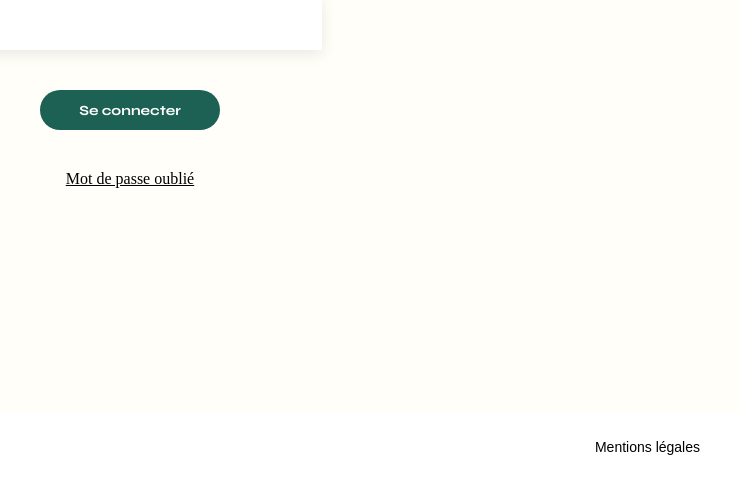
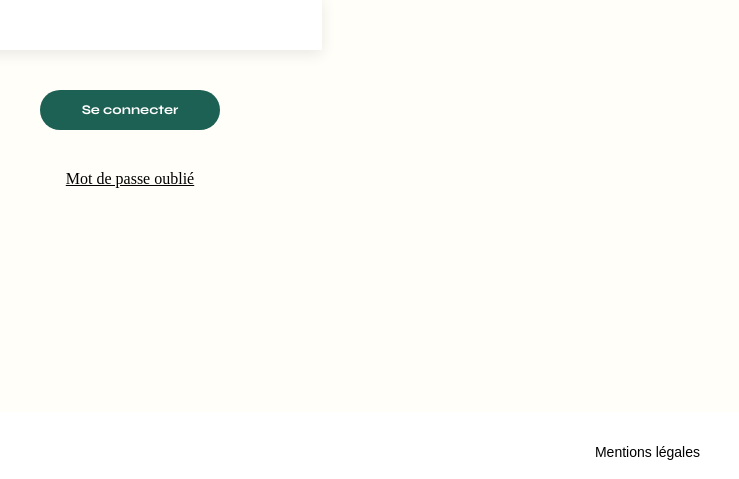
Before and after one commit to Arno37/SB_architecte_front, a plain HTML site: page index1.html in a window 1280 px wide. Shown: the part 435-914 px from the top of the page, 510-1249 px from the left. Drawn offline with nearby package versions, Linux system fonts and the light colour scheme; no server answers.

Commit message:
log in page done+log in button

```diff
--- a/index1.html
+++ b/index1.html
@@ -36,10 +36,11 @@
                   <input class="rectangle" type="text" value=""></div>
               </li>
               <li class="password">Mot de passe
-                <input class="rectangle" type="text" value=""></div>
+                  <input class="rectangle" type="text" value=""></div>
               </li>
-              <li class="connecting">Se connecter
-              </li>
+              <li class="connecting">
+                <button onclick="login()" class="invisible-button">Se connecter</button>
+            </li>
               <li class="forgottenpw">Mot de passe oublié
               </li>
           </ul>
--- a/style1.css
+++ b/style1.css
@@ -219,6 +219,7 @@ li.forgottenpw {
   line-height: 16px;
   letter-spacing: 0em;
   text-align: left;
+  padding-top: 10px;
 }
 .contact{
   display: grid;
@@ -226,3 +227,17 @@ li.forgottenpw {
 .password {
   display: grid;
 }
+.connecting button span {
+  font-size: 16px; /* Changer la taille du texte */
+  font-family: 'Syne';
+
+}
+
+.invisible-button {
+  border: none;
+  background: none;
+  padding: 0;
+  cursor: pointer;
+  color: white;
+  font-family: 'Syne'; /* Changer la couleur du texte */
+}
```
